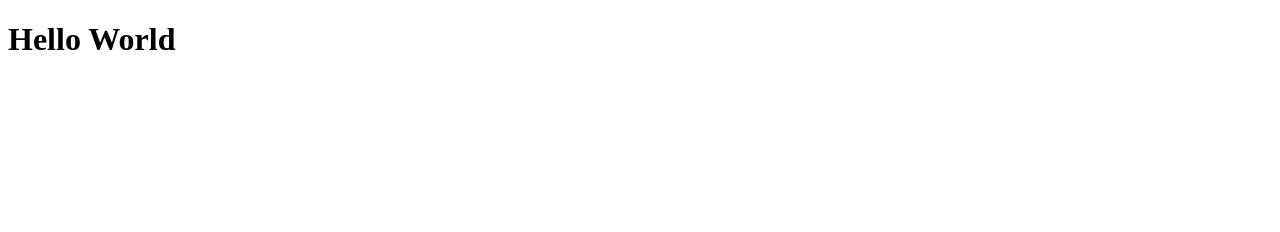
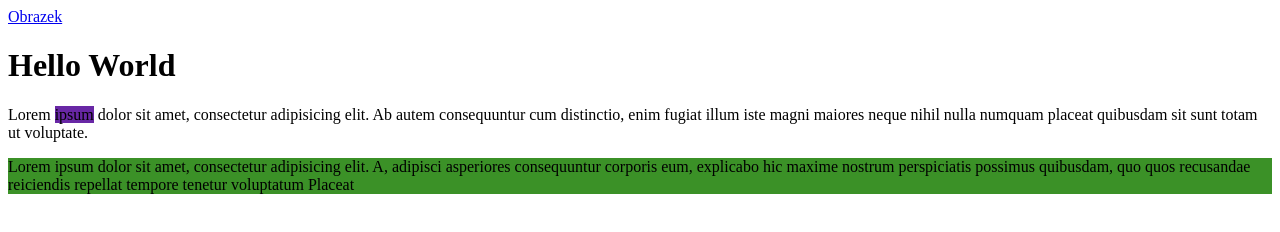
Before and after one commit to JaroszPatryk/HTML-Jarosz, a plain HTML site: page index.html in a window 1280 px wide. Drawn offline with Linux system fonts and the light colour scheme.

Commit message:
przejscie miedzy stronami

```diff
--- a/index.html
+++ b/index.html
@@ -1,10 +1,19 @@
 <!DOCTYPE html>
 <html lang="en">
 <head>
-    <meta charset = "utf-8">
+    <meta charset="utf-8">
     <title>Hello World</title>
 </head>
 <body>
+<div><a href="image.html">Obrazek</a></div>
 <h1>Hello World</h1>
+<p>Lorem <span style="background-color: #6827a5">ipsum</span> dolor sit amet, consectetur adipisicing elit. Ab autem
+    consequuntur cum distinctio, enim fugiat illum
+    iste magni maiores neque nihil nulla numquam placeat quibusdam sit sunt totam ut voluptate.</p>
+<div style="background-color: #3b9127">Lorem ipsum dolor sit amet, consectetur adipisicing elit. A, adipisci asperiores
+    consequuntur corporis
+    eum, explicabo hic maxime nostrum perspiciatis possimus quibusdam, quo quos recusandae reiciendis repellat
+    tempore tenetur voluptatum Placeat
+</div>
 </body>
 </html>
```
Also changed, not shown: image.html (added, +18 -0 lines), PolLub.jpg (added).
